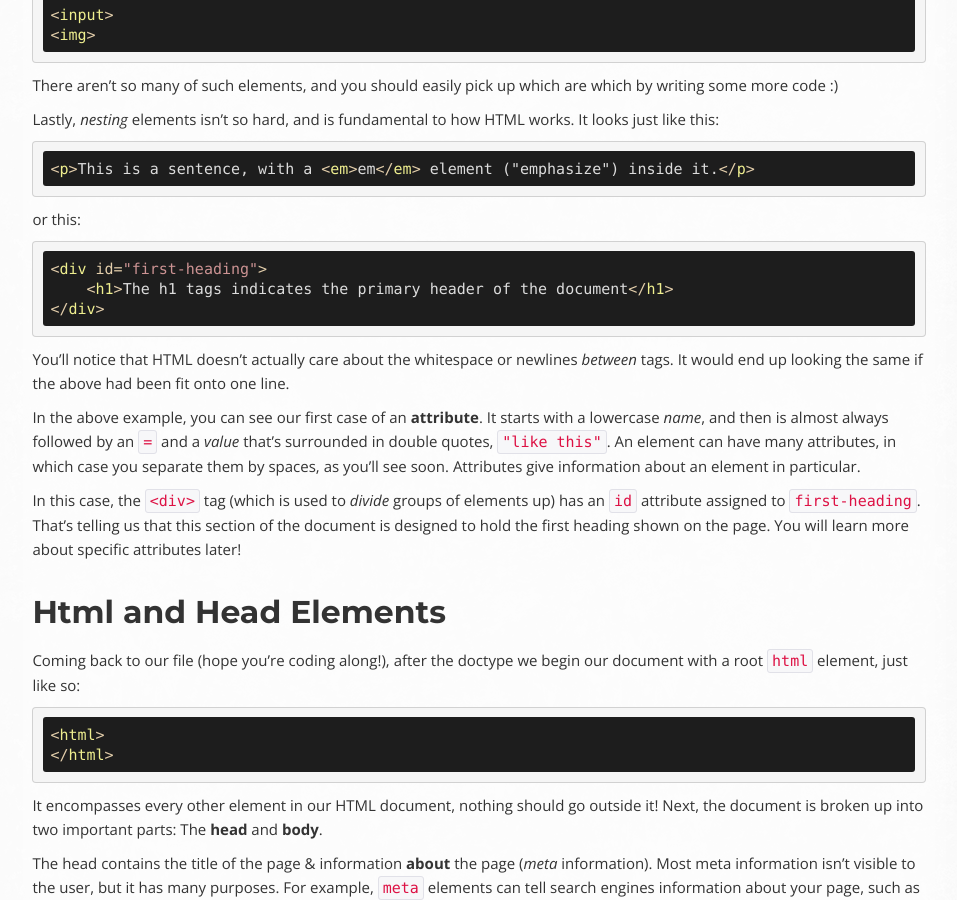
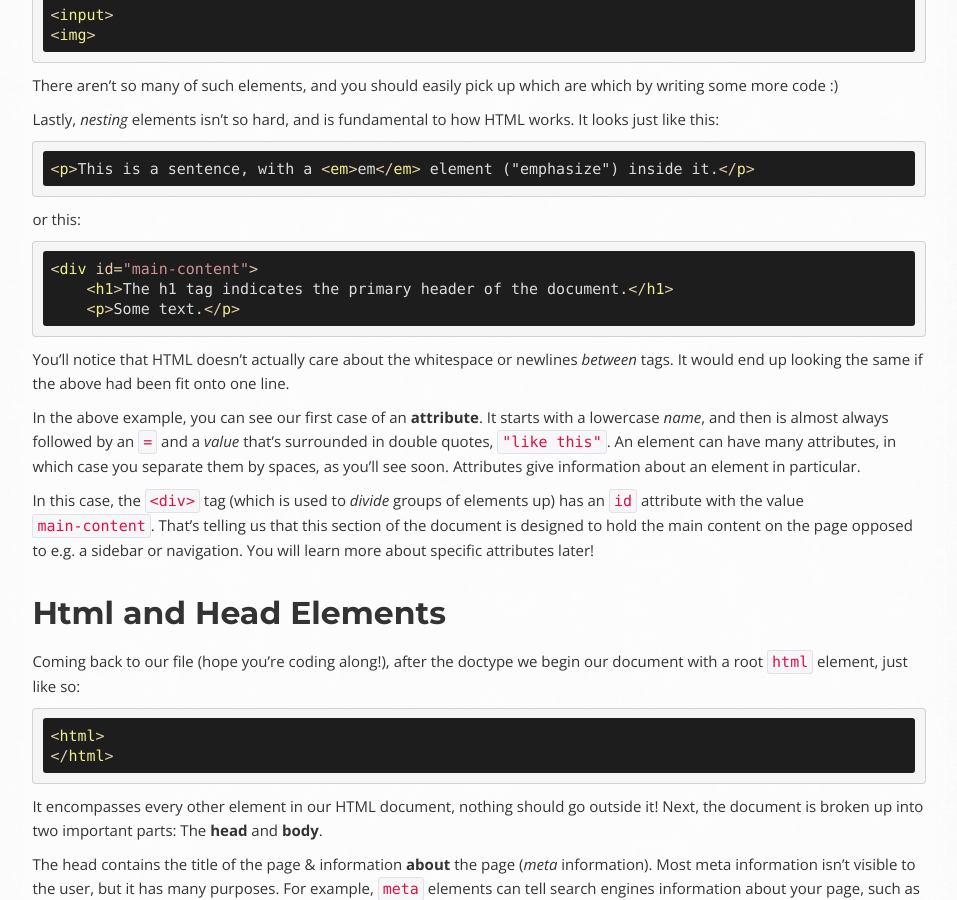
Before and after one commit to OpenTechSchool/html-css-beginners, a Jekyll site: the page built from core/structure.md, in a window 1280 px wide and 900 px high, scrolled down 2095 px. Shown: the whole window, without its empty margins (314-1271 px from the left). Built offline with Jekyll 4.4.1, drawn with Linux system fonts in a browser that asks for light colours; Markdown is read by kramdown in place of the engine named in the settings.

Commit message:
making more sense of the multi-line nesting example by using an id "main-content" and putting more than just a <h1> in it

```diff
--- a/core/structure.md
+++ b/core/structure.md
@@ -116,9 +116,9 @@ It looks just like this:
 
 or this:
 
-    <div id="first-heading">
-        <h1>The h1 tags indicates the primary header of the document</h1>
-    </div>
+    <div id="main-content">
+        <h1>The h1 tag indicates the primary header of the document.</h1>
+        <p>Some text.</p>
 
 You'll notice that HTML doesn't actually care about the whitespace or
 newlines *between* tags. It would end up looking the same if the above had
@@ -131,9 +131,10 @@ can have many attributes, in which case you separate them by spaces, as you'll
 see soon. Attributes give information about an element in particular.
 
 In this case, the `<div>` tag (which is used to *divide* groups of elements up)
-has an `id` attribute assigned to `first-heading`. That's telling us that this
-section of the document is designed to hold the  first heading shown on the
-page. You will learn more about specific attributes later!
+has an ``id`` attribute with the value ``main-content``. That's telling us that
+this section of the document is designed to hold the main content on the page
+opposed to e.g. a sidebar or navigation. You will learn more about specific
+attributes later!
 
 ## Html and Head Elements
 
```
Also changed, not shown: core/style.md (+3 -2 lines).
